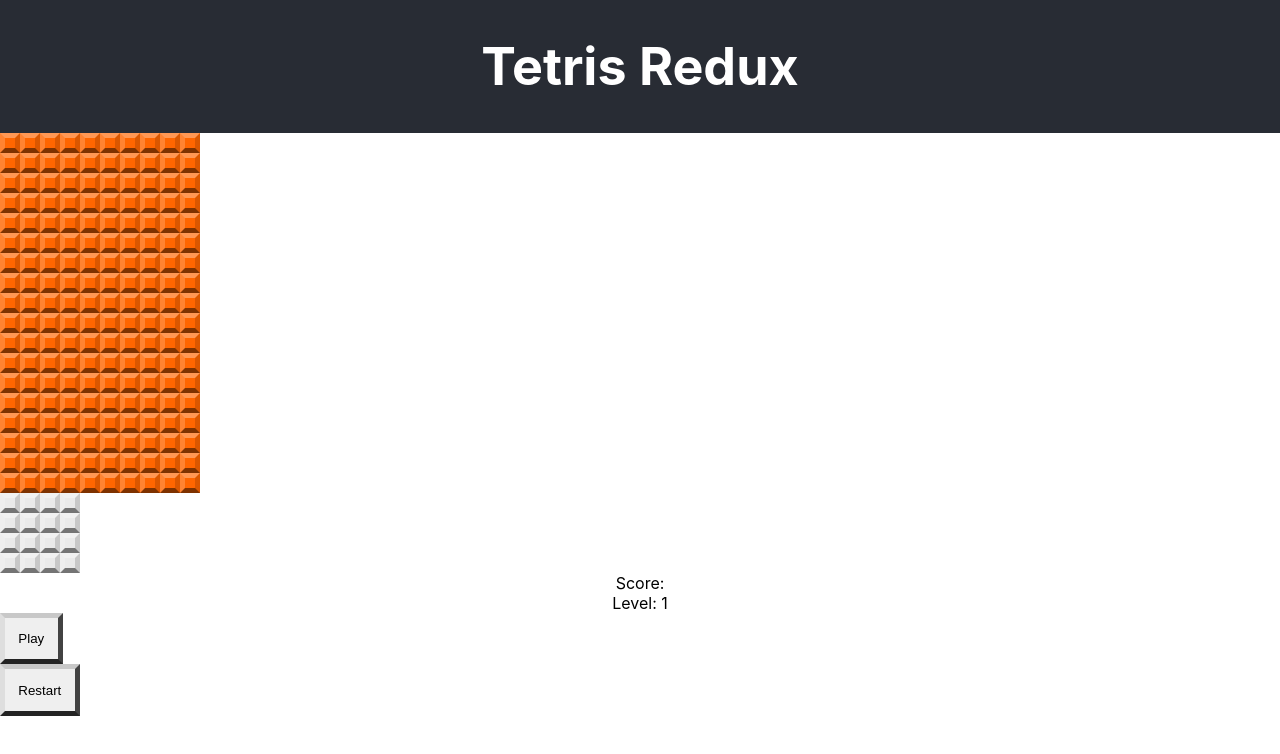
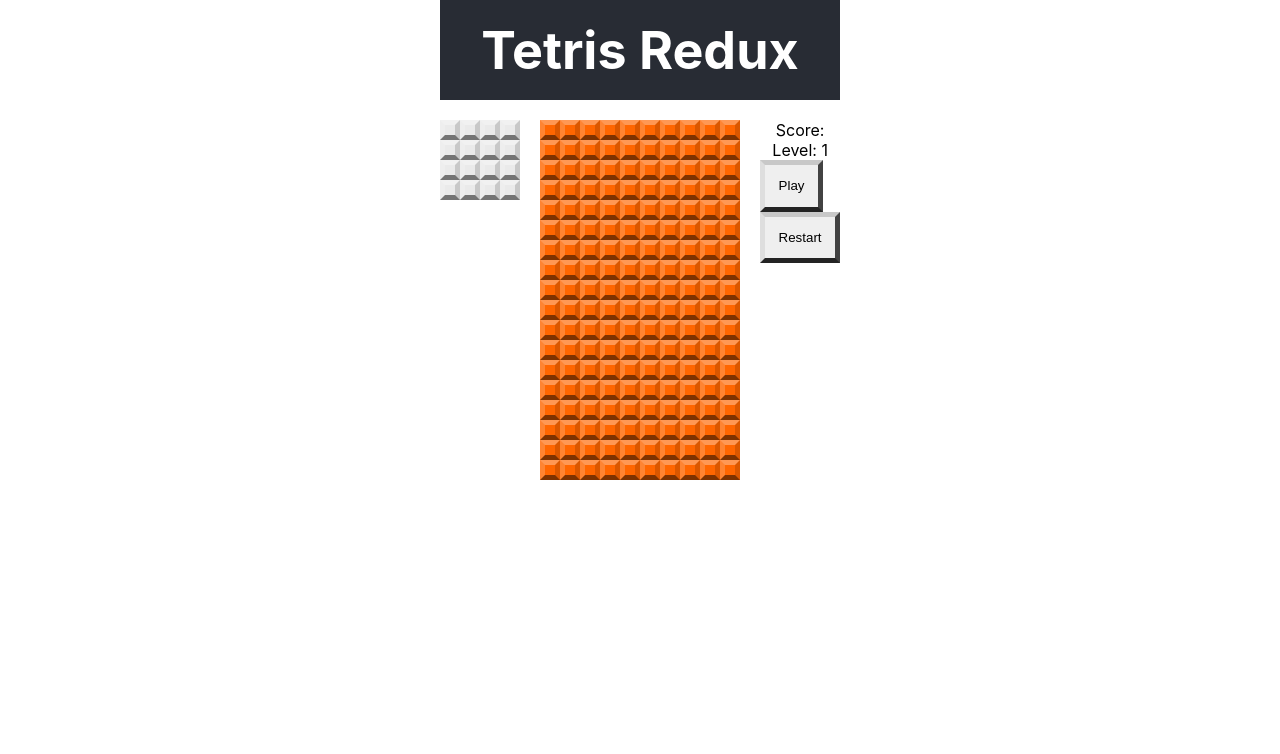
Before and after one commit to miguelquispe/react-redux-tetris-app, a React (Create React App) app: page / in a window 1280 px wide. Shown: the top 754 px of the page. Built offline with nearby package versions, Linux system fonts and the light colour scheme.

Commit message:
feat: Added grid area styles

```diff
--- a/src/index.css
+++ b/src/index.css
@@ -99,15 +99,21 @@
   grid-template-columns: repeat(var(--cols), var(--tile-size));
   grid-gap: 0;
   align-self: flex-start;
+  grid-area: c; /* Assign to grid area c */
 }
 
 .next-block {
   display: grid;
   grid-template-columns: repeat(4, var(--tile-size));
   align-self: flex-start;
+  grid-area: l; /* Grid area l left column */
 }
 
 /* Score Board */
+.score-board {
+  grid-area: r;
+}
+
 .score-board-button {
   display: block;
   padding: 1em;
@@ -117,3 +123,38 @@
   border-right-color: var(--button-color-r);
   border-bottom-color: var(--button-color-b);
 }
+
+/* GRID TEMPLATE AREAS
+h : Header
+l : Left
+c : Center
+r : Right
+b : Buttons
+. : Is used to mark an empty cell
+*/
+/* App */
+.App {
+  --col-side: calc(var(--tile-size), * 4); /*80px*/
+  --col-center: calc(var(--tile-size) * 10); /*200px*/
+  --grid-height: calc(var(--tile-size) * 18); /*360px*/
+
+  width: calc(var(--tile-size) * (4 + 1 + 10 + 1 + 4));
+  margin: auto;
+  display: grid;
+  grid-gap: var(--tile-size) var(--tile-size);
+  /* Defines three columns of `--col-side`, `--col-center`, and `--col-side` widths. */
+  grid-template-columns: var(--col-side) var(--col-center) var(--col-side);
+  /* Defines three rows of `100px`, `--grid-height`, and 100px. */
+  grid-template-rows: 100px var(--grid-height) 100px;
+  /* This defines the areas on the grid with names: 'h', 'l', 'c', 'r',
+  and 'b'. The '.' represents an empty cell on the grid. */
+  grid-template-areas:
+    "h h h"
+    "l c r"
+    ". b .";
+}
+
+/* App-header */
+.App-header {
+  grid-area: h;
+}
```
